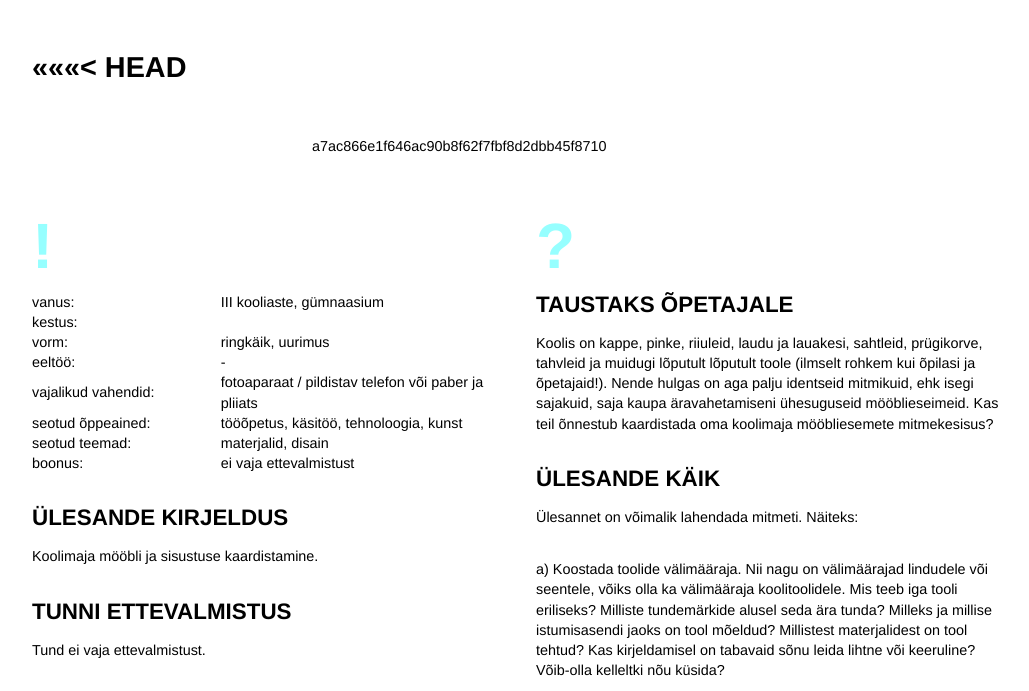
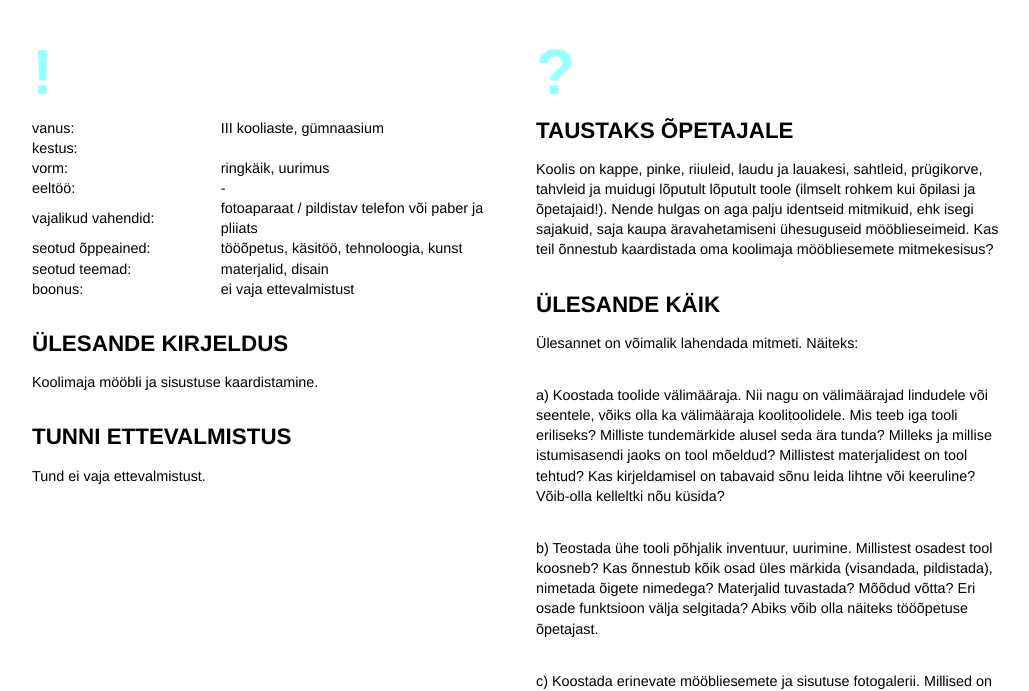
Before and after one commit to ruumiharidus/ruumiharidus.github.io, a Jekyll site: the page built from _posts/2015-12-14-inventuur.md, in a window 1280 px wide and 900 px high, scrolled down 589 px, cut to the strip 209-900 px from the top of the window. Shown: the whole strip, without its empty margins (104-1133 px from the left). Built offline with Jekyll 4.4.1, drawn with Linux system fonts in a browser that asks for light colours; nearby versions of some CDN libraries.

Commit message:
Updated 2015-12-14-inventuur.md

```diff
--- a/_posts/2015-12-14-inventuur.md
+++ b/_posts/2015-12-14-inventuur.md
@@ -5,13 +5,8 @@ description: Koolimööbli välimääraja
 image: /images/inventuur.jpg
 ---
 
-<<<<<<< HEAD
-=======
 
 
-
-
->>>>>>> a7ac866e1f646ac90b8f62f7fbf8d2dbb45f8710
 <section class="section-bang">
 ### !
 
```
